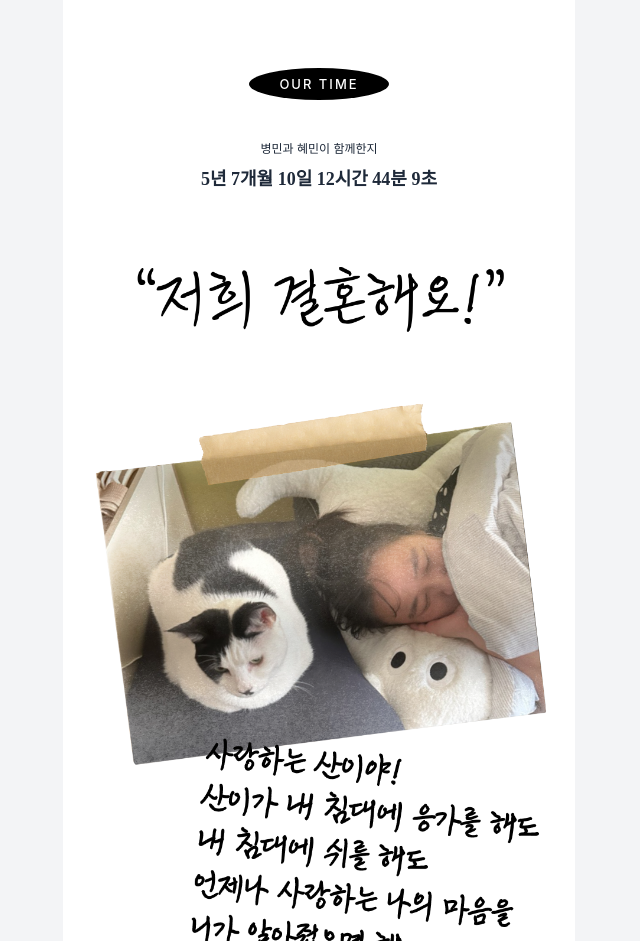
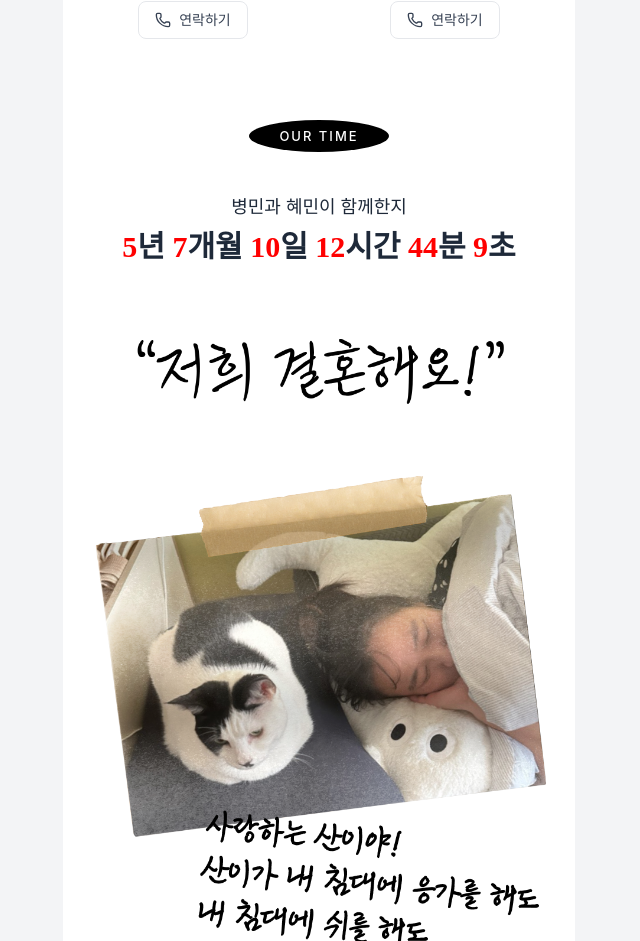
Before and after one commit to byeongminkim0/weddingInvitation.github.io, a React (Vite) app: page / in a window 1280 px wide. Shown: the part 1749-2690 px from the top of the page, without its empty margins (321-961 px from the left). Built offline with nearby package versions, Linux system fonts and the light colour scheme; no server answers; the database is empty; a web font is replaced by a local one.

Commit message:
fix 251107 11:00:

```diff
--- a/src/ModernWeddingInvite.tsx
+++ b/src/ModernWeddingInvite.tsx
@@ -171,7 +171,7 @@ export default function ModernWeddingInvite() {
             </div>
 
             {/* 중앙 하트 */}
-            <div className="absolute top-6 sm:top-3 left-1/2 transform -translate-x-1/2 z-10">
+            <div className="absolute top-6 sm:top-9 left-1/2 transform -translate-x-1/2 z-10">
               <div className="p-16 sm:p-19">
                 <img
                   src="/heart.svg"
@@ -184,10 +184,10 @@ export default function ModernWeddingInvite() {
 
           <EllipseBadge text="OUR TIME" />
           <div className="text-center py-8">
-            <p className="text-xs text-black-600 mb-2">{GROOM.name}과 {BRIDE.name}이 함께한지</p>
+            <p className="text-lg text-black-600 mb-2">{GROOM.name}과 {BRIDE.name}이 함께한지</p>
             <TimeSince
               startDate="2020-03-21T00:00:00+09:00"
-              className="font-hamchorong font-bold text-lg text-gray-800"
+              className="font-hamchorong font-bold text-2xl md:text-3xl text-gray-800"
             />
           </div>
 
@@ -460,7 +460,7 @@ function ProfileCard({ person, role }: ProfileCardProps) {
   return (
     <Card className="p-3 sm:p-6">
       <div className="flex flex-col items-center text-center space-y-3 sm:space-y-4">
-        <figure className="w-35 h-35 sm:w-32 sm:h-32 rounded-full overflow-hidden">
+        <figure className="w-35 h-35 sm:w-32 md:w-45 sm:h-32 md:h-45 rounded-full overflow-hidden">
           <SmartImage
             src={person.photo}
             alt={person.name}
--- a/src/components/TimeSince.tsx
+++ b/src/components/TimeSince.tsx
@@ -7,7 +7,14 @@ interface TimeSinceProps {
 
 
 export const TimeSince: React.FC<TimeSinceProps> = ({ startDate, className = '' }) => {
-  const [timeString, setTimeString] = useState('');
+  const [timeData, setTimeData] = useState({
+    years: 0,
+    months: 0,
+    days: 0,
+    hours: 0,
+    minutes: 0,
+    seconds: 0
+  });
 
   useEffect(() => {
     const calculateTime = () => {
@@ -56,9 +63,14 @@ export const TimeSince: React.FC<TimeSinceProps> = ({ startDate, className = ''
         finalHours += 24;
       }
 
-      setTimeString(
-        `${years}년 ${months}개월 ${days}일 ${finalHours}시간 ${finalMinutes}분 ${finalSeconds}초`
-      );
+      setTimeData({
+        years,
+        months,
+        days,
+        hours: finalHours,
+        minutes: finalMinutes,
+        seconds: finalSeconds
+      });
     };
 
     calculateTime();
@@ -69,13 +81,12 @@ export const TimeSince: React.FC<TimeSinceProps> = ({ startDate, className = ''
 
   return (
     <p className={className}>
-      {timeString}
+      <span style={{ color: '#ff0000' }}>{timeData.years}</span>년{' '}
+      <span style={{ color: '#ff0000' }}>{timeData.months}</span>개월{' '}
+      <span style={{ color: '#ff0000' }}>{timeData.days}</span>일{' '}
+      <span style={{ color: '#ff0000' }}>{timeData.hours}</span>시간{' '}
+      <span style={{ color: '#ff0000' }}>{timeData.minutes}</span>분{' '}
+      <span style={{ color: '#ff0000' }}>{timeData.seconds}</span>초
     </p>
   );
 };
-
-// 사용법
-<TimeSince
-  startDate="2020-03-21T00:00:00+09:00"
-  className="text-sm text-gray-600"
-/>
```
